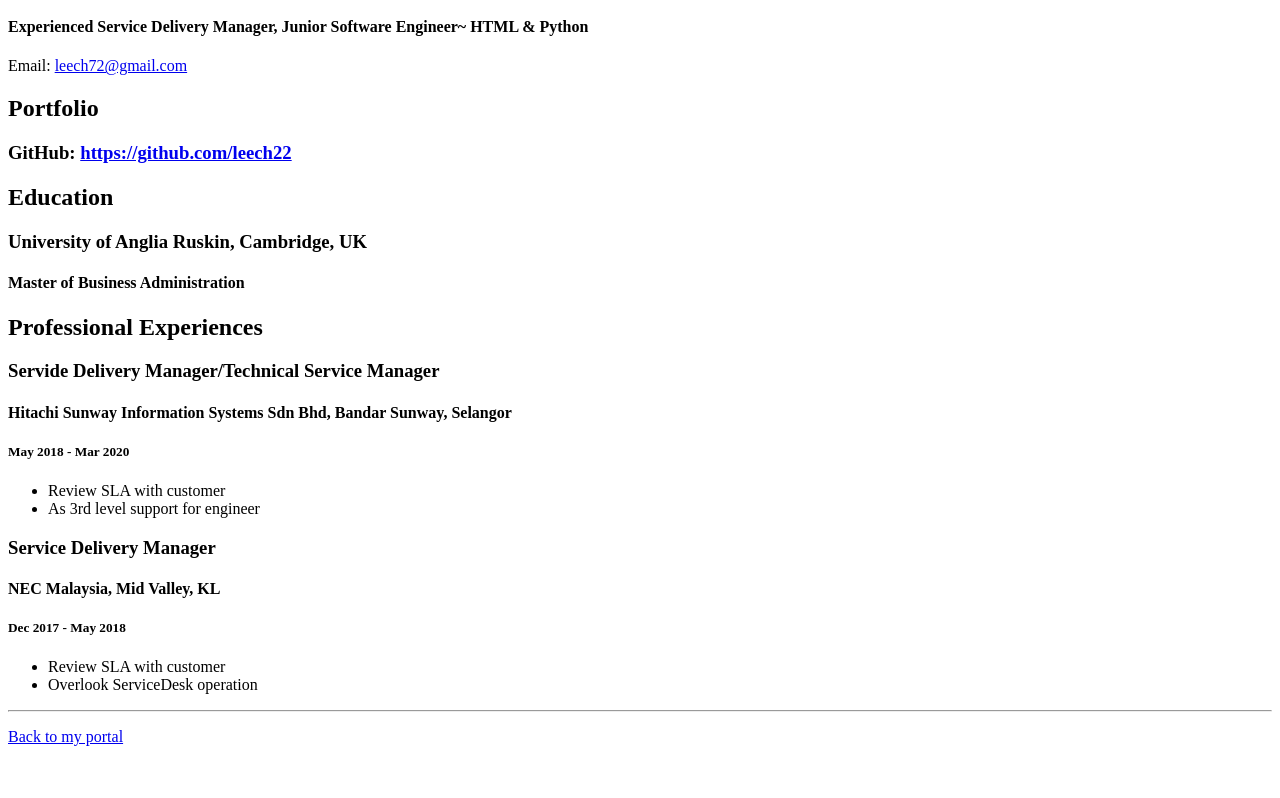
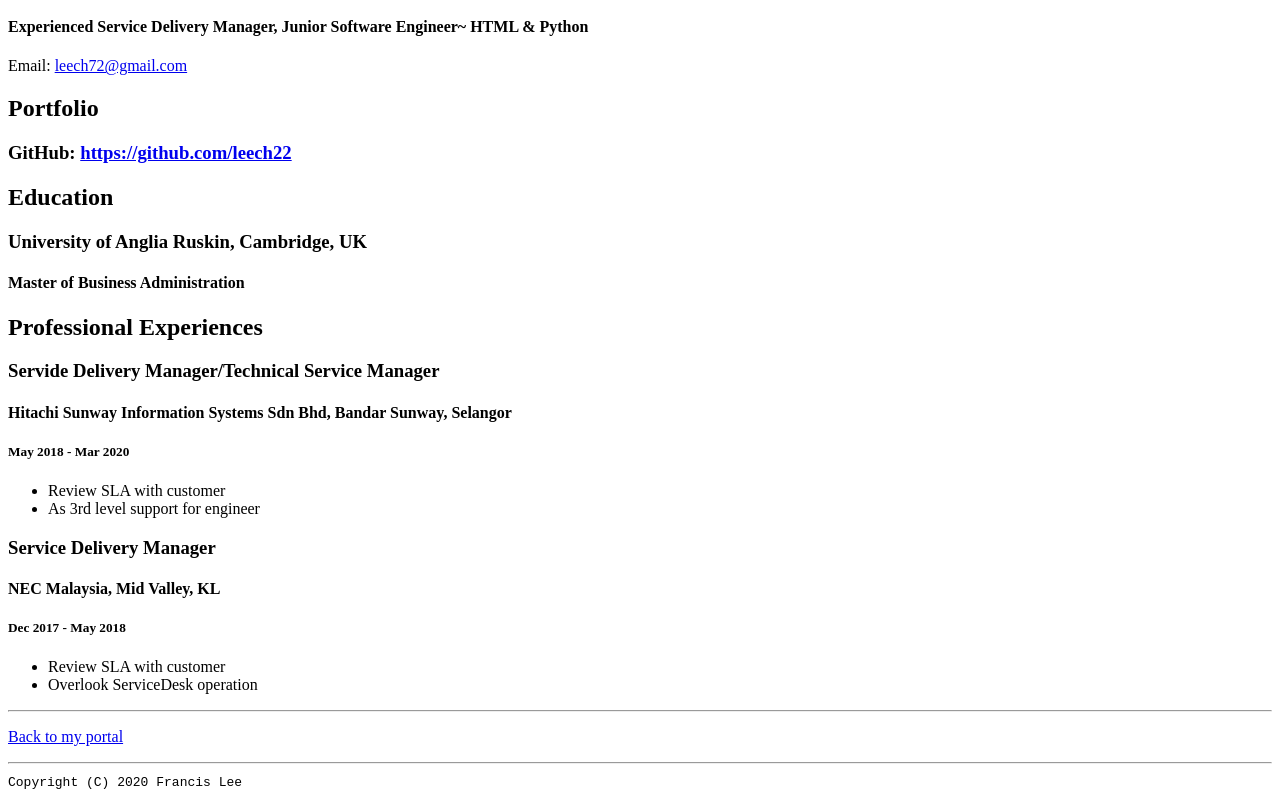
Before and after one commit to leech22/leech22.github.io, a plain HTML site: page resume.html in a window 1280 px wide. Shown: the part 376-1174 px from the top of the page. Before the commit the page ends 1138 px from the top, so only its background shows below. Drawn offline with Linux system fonts and the light colour scheme.

Commit message:
Update resume.html

```diff
--- a/resume.html
+++ b/resume.html
@@ -49,6 +49,8 @@
   <footer>
   <hr>
   <p><a href="index.html">Back to my portal</a><p>
+  <hr>
+  <code>Copyright (C) 2020 Francis Lee</code>
   </footer>
 
 </html>
```
